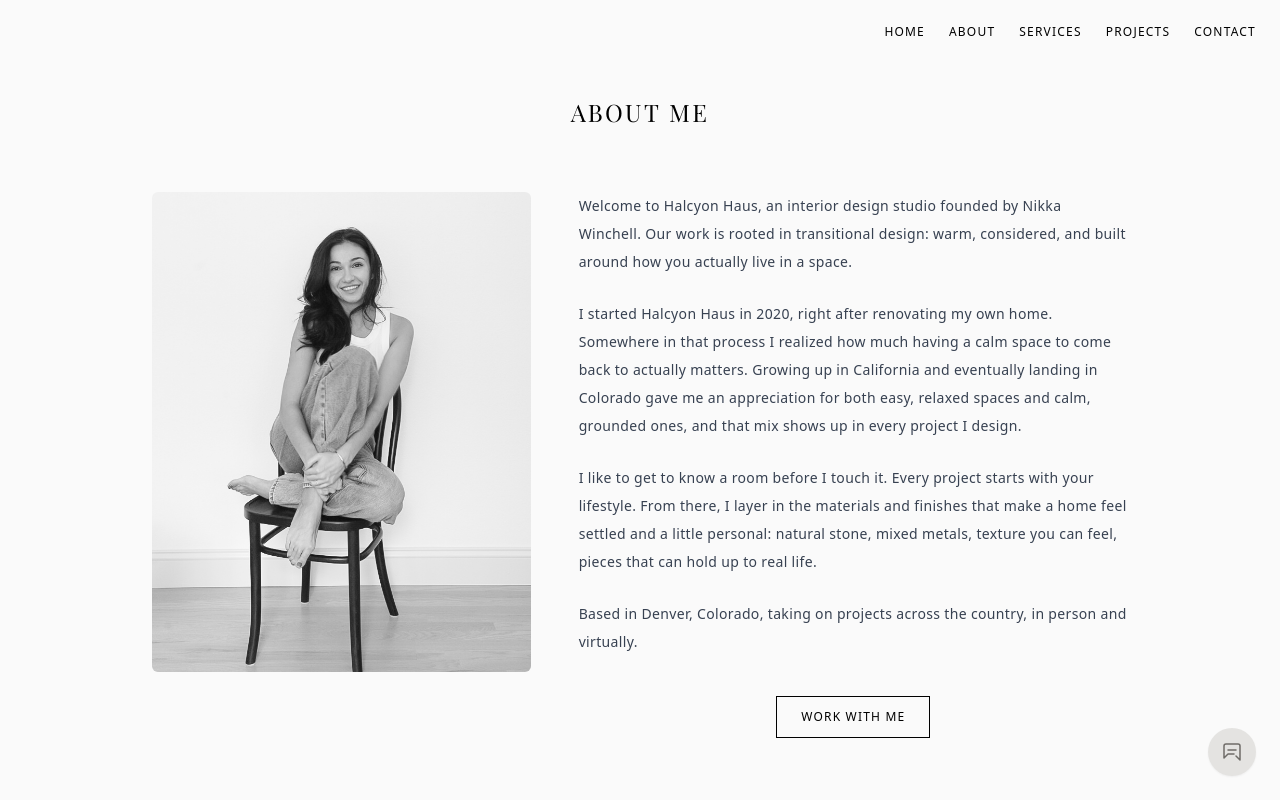
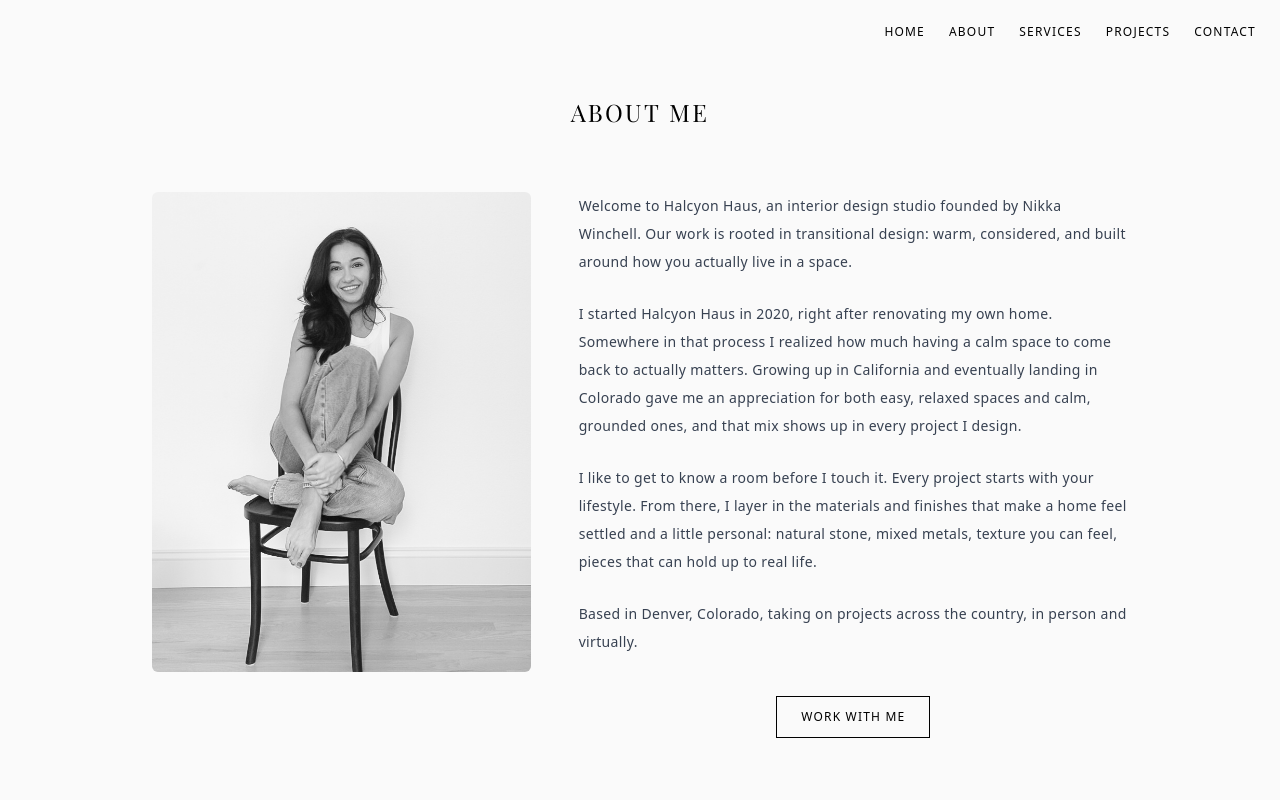
Before and after one commit to HalcyonHaus/halcyonhaus-site, a Next.js app: page /about in a window 1280 px wide. Shown: the top 800 px of the page. Built offline with nearby package versions, Linux system fonts and the light colour scheme.

Commit message:
Update _app.js

```diff
--- a/pages/_app.js
+++ b/pages/_app.js
@@ -1,7 +1,6 @@
 // pages/_app.js
 import Head from "next/head";
 import "../styles/globals.css";
-import ChatBubble from "../components/ChatBubble";
 import { Analytics } from "@vercel/analytics/react";
 
 export default function App({ Component, pageProps }) {
@@ -33,9 +32,6 @@ export default function App({ Component, pageProps }) {
       {/* Render the current page component */}
       <Component {...pageProps} />
 
-      {/* Chat bubble always floats on every page */}
-      <ChatBubble />
-
       {/* Vercel Analytics */}
       <Analytics />
     </>
```
